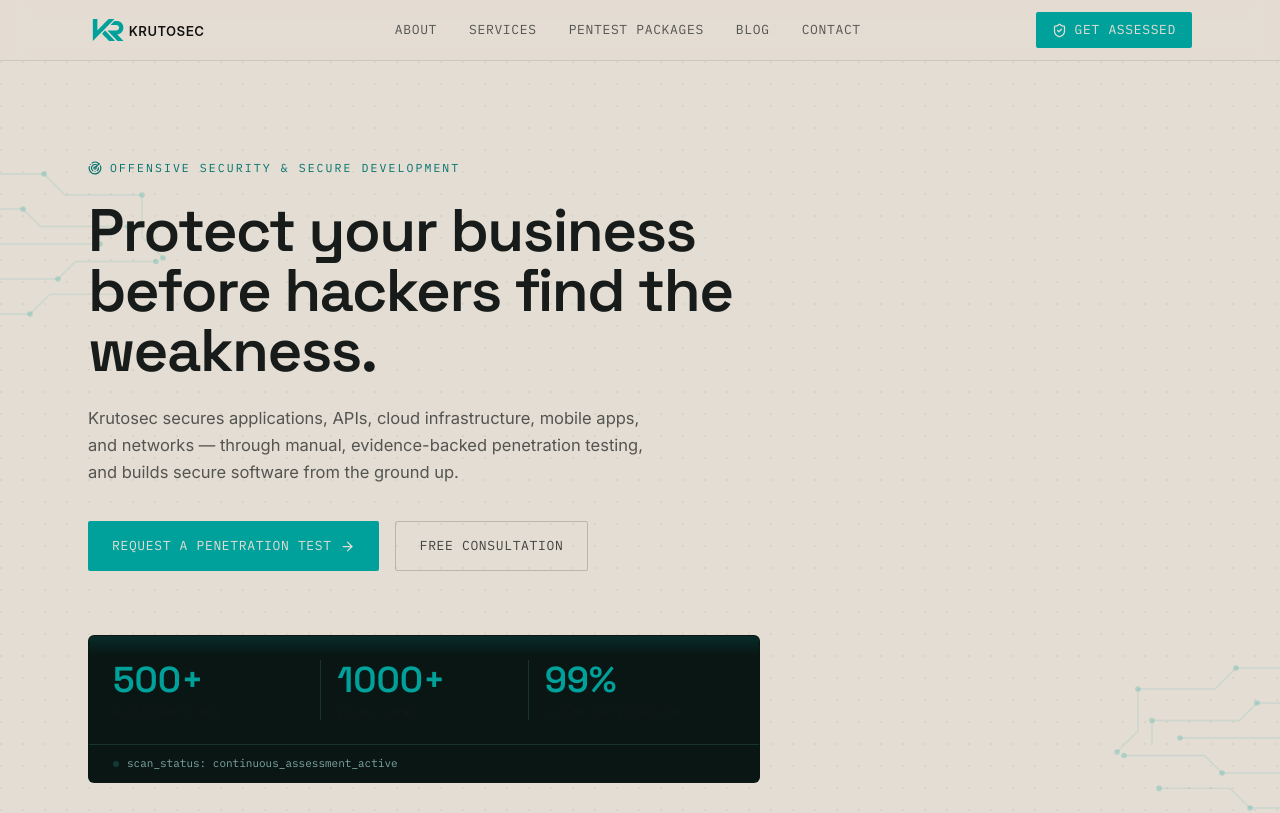
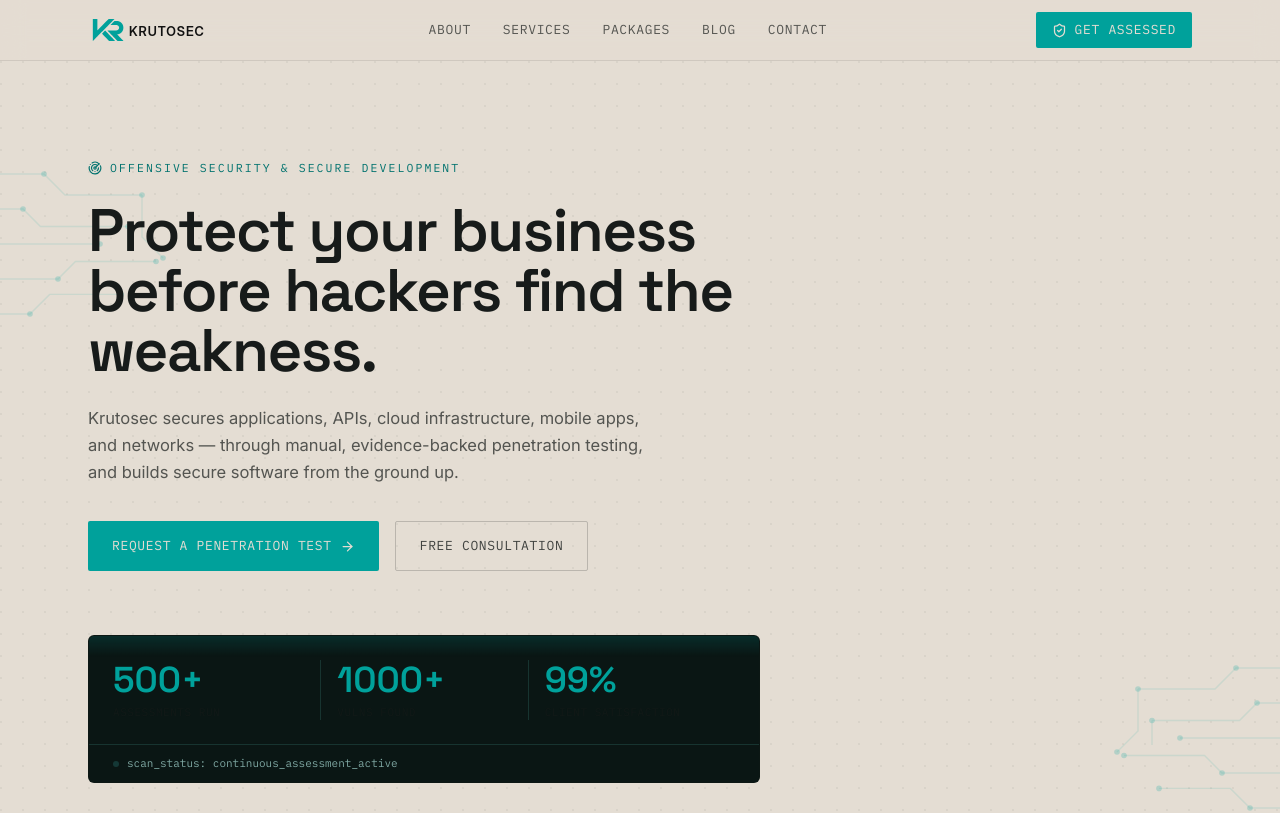
Before and after one commit to tomthomas12/krutosec, a Next.js app: page / in a window 1280 px wide. Shown: the top 813 px of the page. Built offline with nearby package versions, Linux system fonts and the light colour scheme.

Commit message:
updated Krutosec website

```diff
--- a/components/Footer.tsx
+++ b/components/Footer.tsx
@@ -31,7 +31,7 @@ export default function Footer() {
             <ul className="mt-4 space-y-2.5 text-sm">
               <li><Link href="/services" className="hover:text-sand">Penetration Testing</Link></li>
               <li><Link href="/services" className="hover:text-sand">Secure Development</Link></li>
-              <li><Link href="/packages" className="hover:text-sand">Pentest Packages</Link></li>
+              <li><Link href="/packages" className="hover:text-sand">Packages</Link></li>
               <li><Link href="/services" className="hover:text-sand">LLM / AI Security</Link></li>
             </ul>
           </div>
--- a/components/Navbar.tsx
+++ b/components/Navbar.tsx
@@ -7,7 +7,7 @@ import { Menu, X, ShieldCheck } from "lucide-react";
 const links = [
   { href: "/about", label: "About" },
   { href: "/services", label: "Services" },
-  { href: "/packages", label: "Pentest Packages" },
+  { href: "/packages", label: "Packages" },
   { href: "/blog", label: "Blog" },
   { href: "/contact", label: "Contact" },
 ];
```
Also changed, not shown: 1 other file (tests, documents, lock files or other folders).
